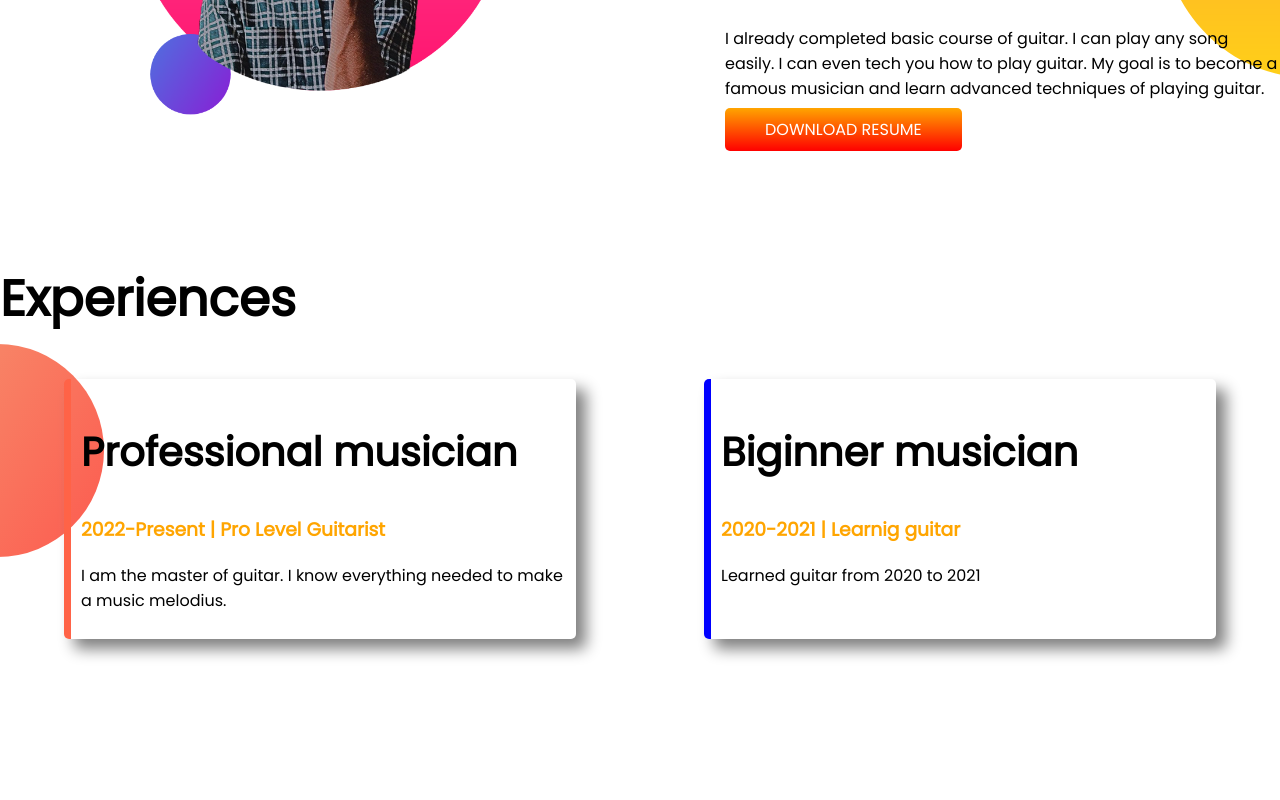
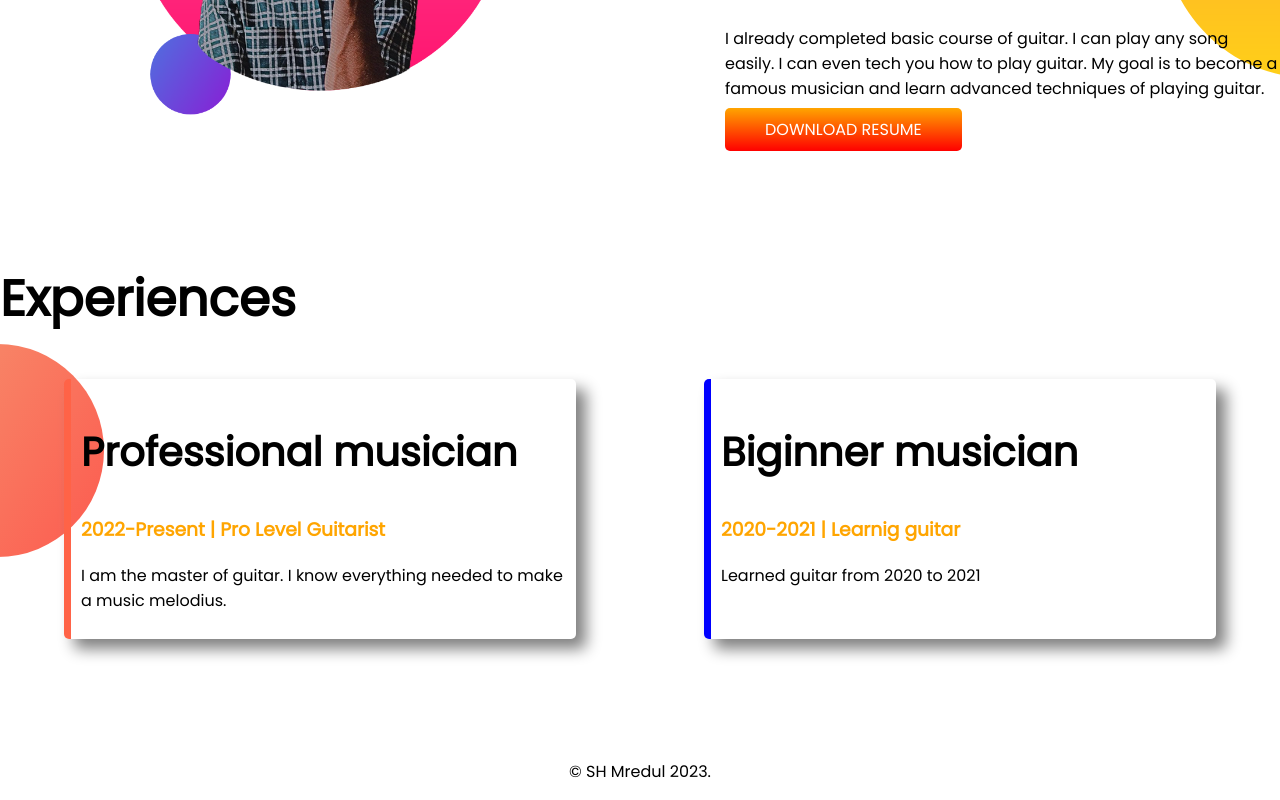
Before and after one commit to mredul2003/developer-portfolio, a plain HTML site: page index.html in a window 1280 px wide. Shown: the part 868-1668 px from the top of the page. Before the commit the page ends 1627 px from the top, so only its background shows below. Drawn offline with Linux system fonts and the light colour scheme.

Commit message:
footer added

```diff
--- a/index.html
+++ b/index.html
@@ -57,5 +57,8 @@
         </div>
     </section>
 </body>
+<footer>
+    <p>© SH Mredul 2023.</p>
+</footer>
 
 </html>
--- a/style.css
+++ b/style.css
@@ -70,3 +70,11 @@ h2 {
 #pro-guitarist {
     border-left: 7px solid tomato;
 }
+
+#biginner-guitarist {
+    border-left: 7px solid blue;
+}
+
+footer p {
+    text-align: center;
+}
```
